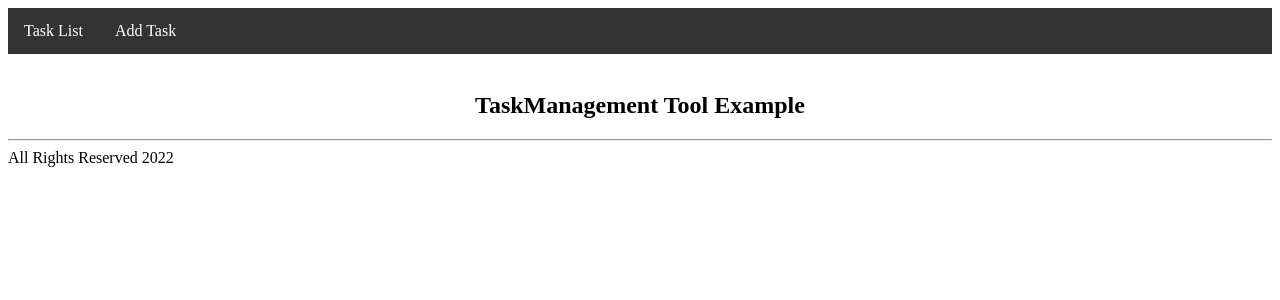
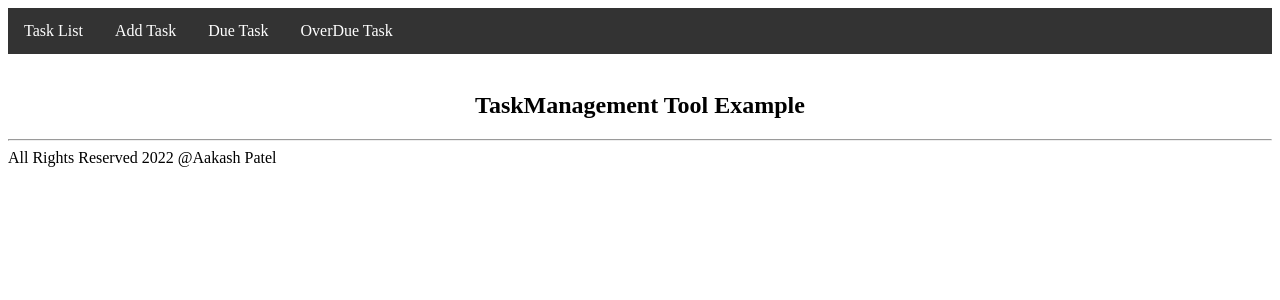
Before and after one commit to aakashpz/TaskManagementTool, an Angular app in the folder angular_frontend/TaskManagement/: page / in a window 1280 px wide. Shown: the top 300 px of the page. Built offline with nearby package versions, Linux system fonts and the light colour scheme.

Commit message:
Update app.component.html

```diff
--- a/angular_frontend/TaskManagement/src/app/app.component.html
+++ b/angular_frontend/TaskManagement/src/app/app.component.html
@@ -7,6 +7,12 @@
     <li class="nav-item">
         <a routerLink="add" class="nav-link" routerLinkActive="active">Add Task</a>
     </li>
+    <li class="nav-item">
+        <a routerLink="due" class="nav-link" routerLinkActive="active">Due Task</a>
+    </li>
+    <li class="nav-item">
+      <a routerLink="overdue" class="nav-link" routerLinkActive="active">OverDue Task</a>
+  </li>
   </ul>
 </nav>
 <div class="container">
@@ -22,6 +28,6 @@
 
 <footer class="footer">
   <div class="container">
-      <span>All Rights Reserved 2022</span>
+      <span>All Rights Reserved 2022 @Aakash Patel</span>
   </div>
 </footer>
```
